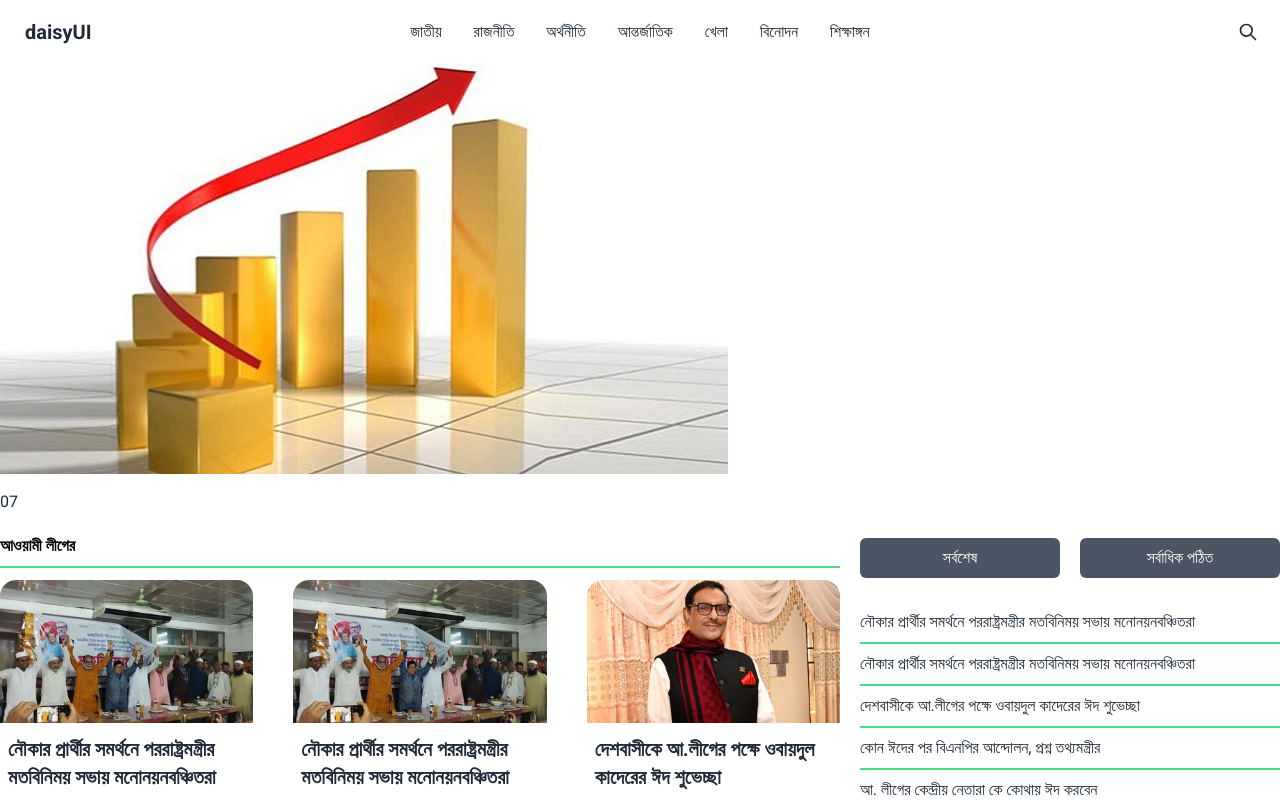
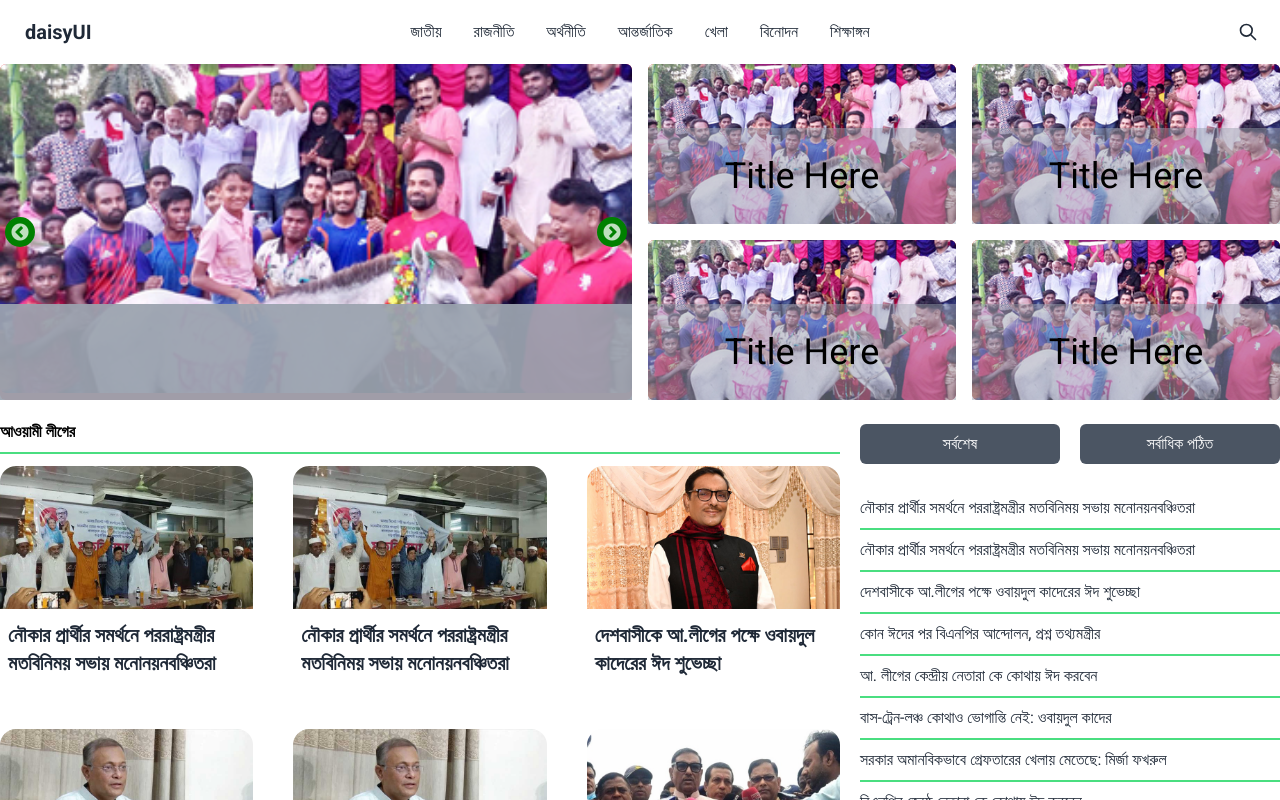
Before and after one commit to itscopebd/chetonanews-react, a React (Vite) app: page / in a window 1280 px wide. Shown: the top 800 px of the page. Built offline with nearby package versions, Linux system fonts and the light colour scheme.

Commit message:
Banner section slider and grid layout added

```diff
--- a/package.json
+++ b/package.json
@@ -16,7 +16,9 @@
     "react": "^18.2.0",
     "react-dom": "^18.2.0",
     "react-router-dom": "^6.10.0",
+    "react-slick": "^0.29.0",
     "react-tabs": "^6.0.1",
+    "slick-carousel": "^1.8.1",
     "sort-by": "^1.2.0"
   },
   "devDependencies": {
--- a/src/Components/Banner/Banner.jsx
+++ b/src/Components/Banner/Banner.jsx
@@ -1,15 +1,77 @@
 import React from 'react';
+import featuredImage from "../../assets/images/featured.png";
+import "slick-carousel/slick/slick.css";
+import "slick-carousel/slick/slick-theme.css";
+import Slider from 'react-slick';
+const Banner = () => {
+    const settings = {
+        dots: false,
+        infinite: true,
+        speed: 500,
+        loop: true,
+        slidesToShow: 1,
+        slidesToScroll: 1,
+        autoplay: true,
+        autoplaySpeed: 2000,
+        arrows: true,
+    };
 
-const Banner = () => {
     return (
         <div>
-            <div className="grid grid-cols-2 gap-4">
+            <div class="grid grid-cols-4 gap-4">
 
-                <div className="col-span-8 row-span-4">
-                    <img src="image/ARTHONITI_2.png" alt="" />
+                <div class="col-span-2 row-span-6 bg-red-500 rounded-md relative">
+                    <Slider {...settings}>
+                        <div>
+                            <img className='w-full h-full rounded-md' src={featuredImage} alt="" />
+                            <div className='bg-gray-400 text-center flex items-center justify-center bg-opacity-50 h-24 absolute bottom-0 w-full'>
+                                <h4 className='text-4xl text-black'>Title Here </h4>
+                            </div>
+                        </div>
+                        <div>
+                            <img className='w-full h-full rounded-md' src={featuredImage} alt="" />
+                            <div className='bg-gray-400 text-center flex items-center justify-center bg-opacity-50 h-24 absolute bottom-0 w-full'>
+                                <h4 className='text-4xl text-black'>Title Here </h4>
+                            </div>
+                        </div>
+                        <div>
+                            <img className='w-full h-full rounded-md' src={featuredImage} alt="" />
+                            <div className='bg-gray-400 text-center flex items-center justify-center bg-opacity-50 h-24 absolute bottom-0 w-full'>
+                                <h4 className='text-4xl text-black'>Title Here </h4>
+                            </div>
+                        </div>
+                        <div>
+                            <img className='w-full h-full rounded-md' src={featuredImage} alt="" />
+                            <div className='bg-gray-400 text-center flex items-center justify-center bg-opacity-50 h-24 absolute bottom-0 w-full'>
+                                <h4 className='text-4xl text-black'>Title Here </h4>
+                            </div>
+                        </div>
+                    </Slider>
                 </div>
-
-                <div className="">07</div>
+                <div class="col-span-1 row-span-3 bg-red-500 rounded-md relative">
+                    <img className='w-full rounded-md' src={featuredImage} alt="" />
+                    <div className='bg-gray-400 text-center flex items-center justify-center bg-opacity-50 h-24 absolute bottom-0 w-full'>
+                        <h4 className='text-4xl text-black'>Title Here </h4>
+                    </div>
+                </div>
+                <div class="col-span-1 row-span-3 bg-red-500 rounded-md relative">
+                    <img className='w-full rounded-md' src={featuredImage} alt="" />
+                    <div className='bg-gray-400 text-center flex items-center justify-center bg-opacity-50 h-24 absolute bottom-0 w-full'>
+                        <h4 className='text-4xl text-black'>Title Here </h4>
+                    </div>
+                </div>
+                <div class="col-span-1 row-span-3 bg-red-500 rounded-md relative">
+                    <img className='w-full rounded-md' src={featuredImage} alt="" />
+                    <div className='bg-gray-400 text-center flex items-center justify-center bg-opacity-50 h-24 absolute bottom-0 w-full'>
+                        <h4 className='text-4xl text-black'>Title Here </h4>
+                    </div>
+                </div>
+                <div class="col-span-1 row-span-3 bg-red-500 rounded-md relative">
+                    <img className='w-full rounded-md' src={featuredImage} alt="" />
+                    <div className='bg-gray-400 text-center flex items-center justify-center bg-opacity-50 h-24 absolute bottom-0 w-full'>
+                        <h4 className='text-4xl text-black'>Title Here </h4>
+                    </div>
+                </div>
             </div>
         </div>
     );
--- a/src/index.css
+++ b/src/index.css
@@ -3,6 +3,28 @@
 @tailwind components;
 @tailwind utilities;
 
-*{
+* {
     font-family: 'Roboto', sans-serif;
 }
+
+/* slider arrow  */
+
+.slick-prev,
+.slick-next {
+
+    width: 30px !important;
+    height: 30px !important;
+    opacity: 1;
+    line-height: 50px !important;
+  background-color: green !important;
+    z-index: 9999;
+    border-radius: 50% !important;
+}
+
+.slick-prev {
+    left: 5px !important;
+}
+
+.slick-next {
+    right: 5px !important;
+}
```
Also changed, not shown: src/assets/images/featured.png (added), 1 other file (tests, documents, lock files or other folders).
